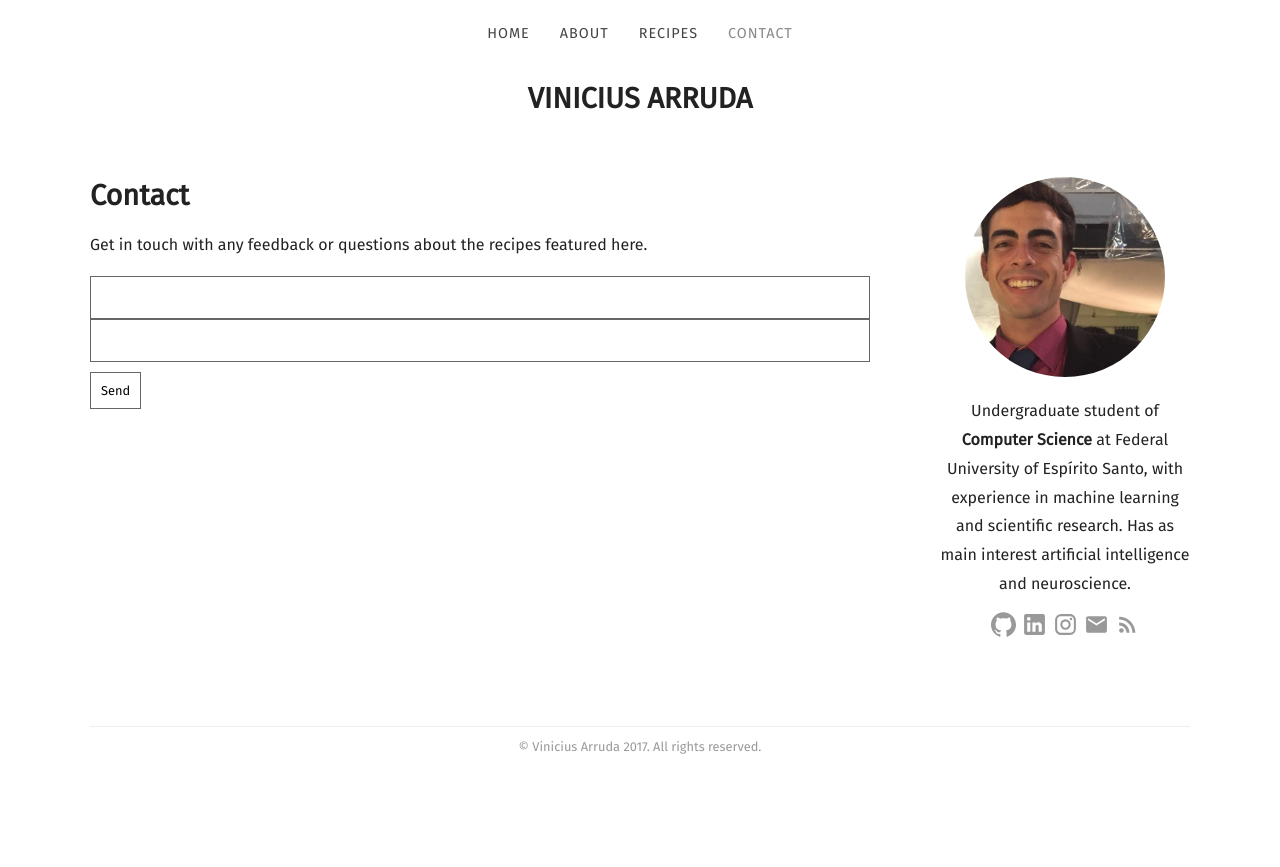
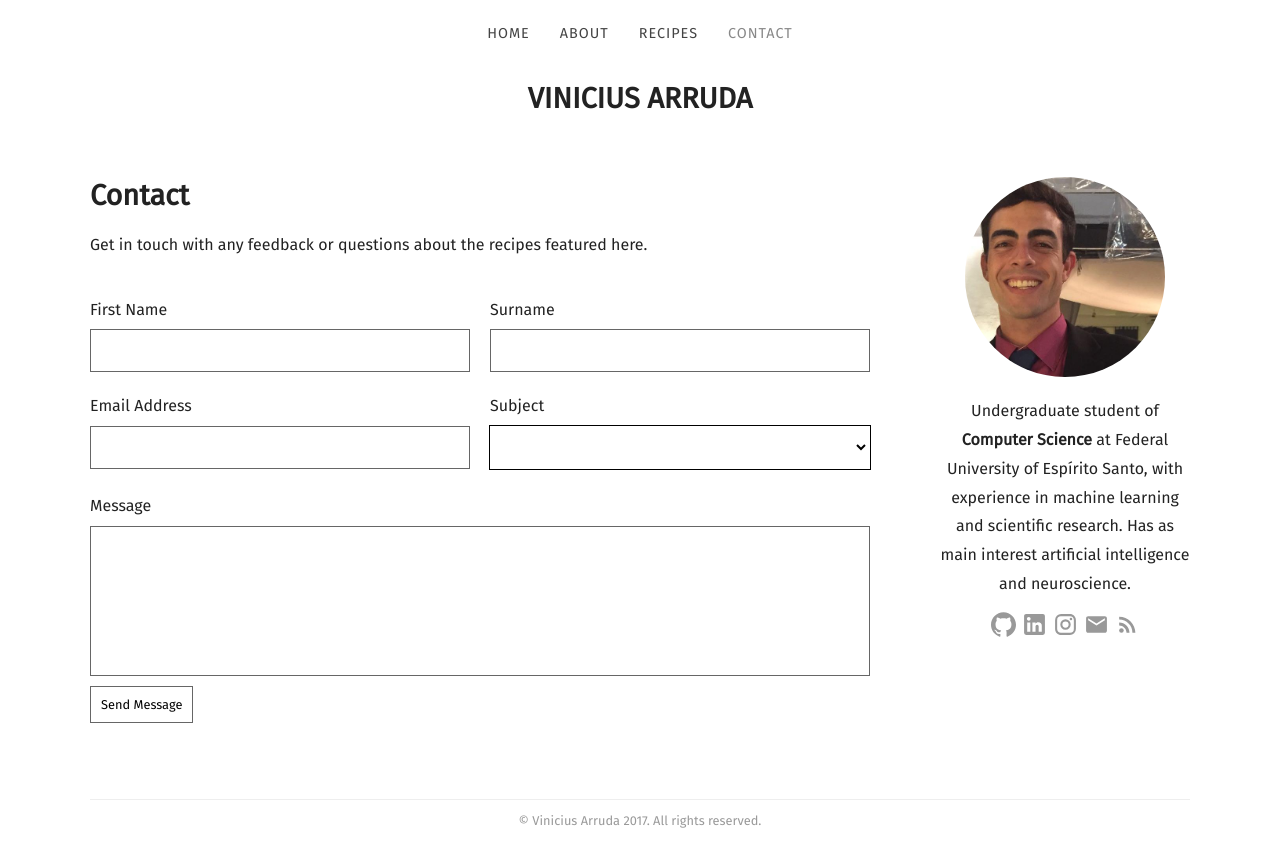
Before and after one commit to viniciusarruda/viniciusarruda.github.io, a Jekyll site: the page built from contact.html, in a window 1280 px wide. Shown: the top 867 px of the page. Built offline with Jekyll 4.4.1, drawn with Linux system fonts in a browser that asks for light colours; some web fonts are replaced.

Commit message:
Updating contact area

```diff
--- a/contact.html
+++ b/contact.html
@@ -5,12 +5,42 @@ title: Contact
 <p class="editable">Get in touch with any feedback or questions about the recipes featured here.</p>
 
 <form method="POST" action="https://formspree.io/{{ site.data.email }}">
-	<input type="text" name="name">
-    <input type="email" name="_replyto">
-    <input type="submit" value="Send">
+	<input type="hidden" name="_to" value="{{ site.data.email }}" />
+	<input type="text" name="_gotcha" style="display: none;">
+
+	<div class="contain">
+		<div class="split">
+			<label for="first-name">First Name</label>
+			<input type="text" name="first-name" id="first-name" />
+		</div>
+		<div class="split">
+			<label for="surname">Surname</label>
+			<input type="text" name="surname" id="surname" />
+		</div>
+	</div>
+
+	<div class="contain">
+		<div class="split">
+			<label for="email">Email Address</label>
+			<input type="email" name="email" id="email" required />
+		</div>
+
+		<div class="split">
+			<label for="subject">Subject</label>
+			<select id="subject" name="subject">
+				<option value="enquiry">Enquiry</option>
+				<option value="suggestion">Suggestion</option>
+				<option value="press">Press</option>
+				<option value="other">Other</option>
+			</select>
+		</div>
+	</div>
+
+	<label for="message">Message</label>
+	<textarea name="message" id="message"></textarea>
+
+	<input type="submit" value="Send Message" />
 </form>
-
-
 
 
 <!--
```
